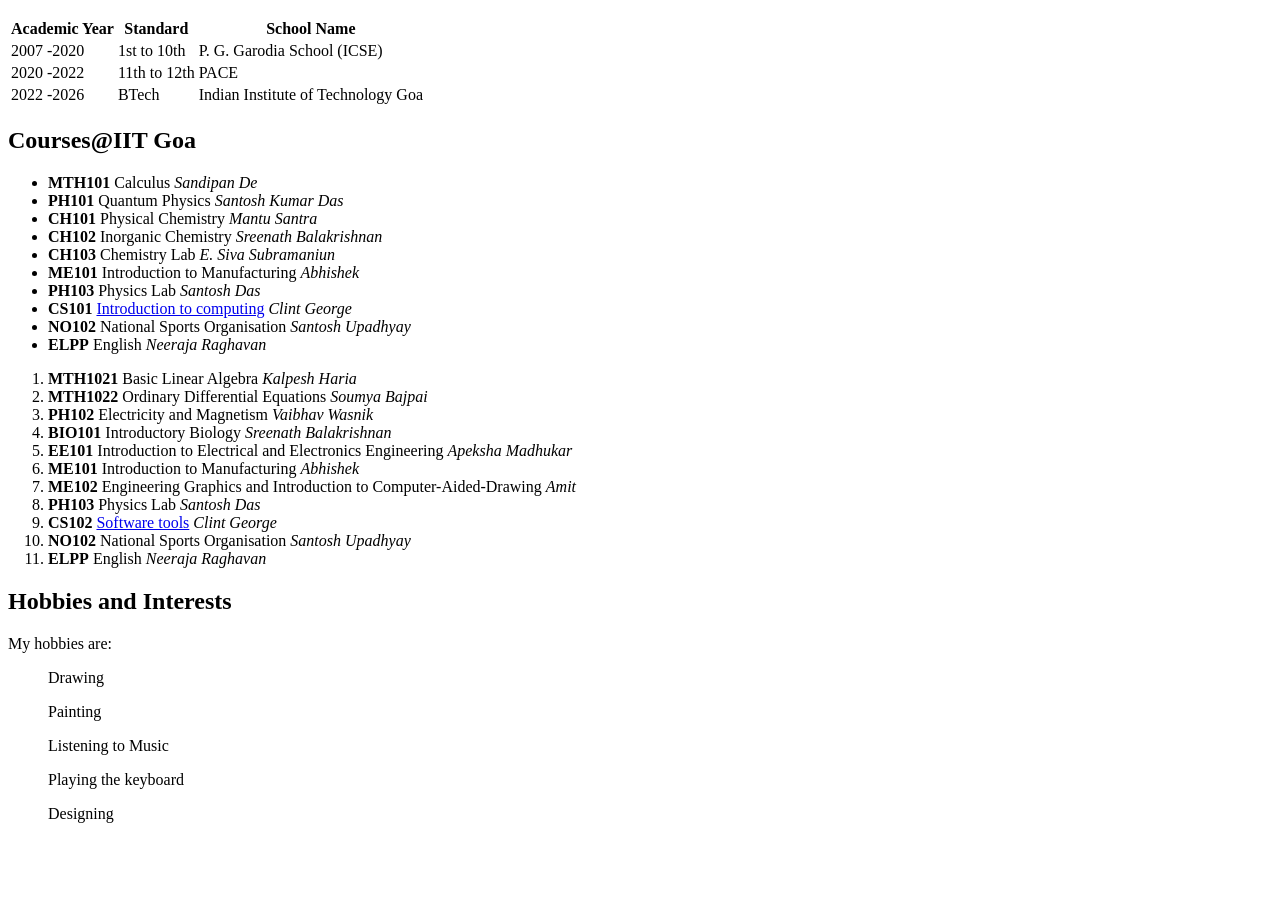
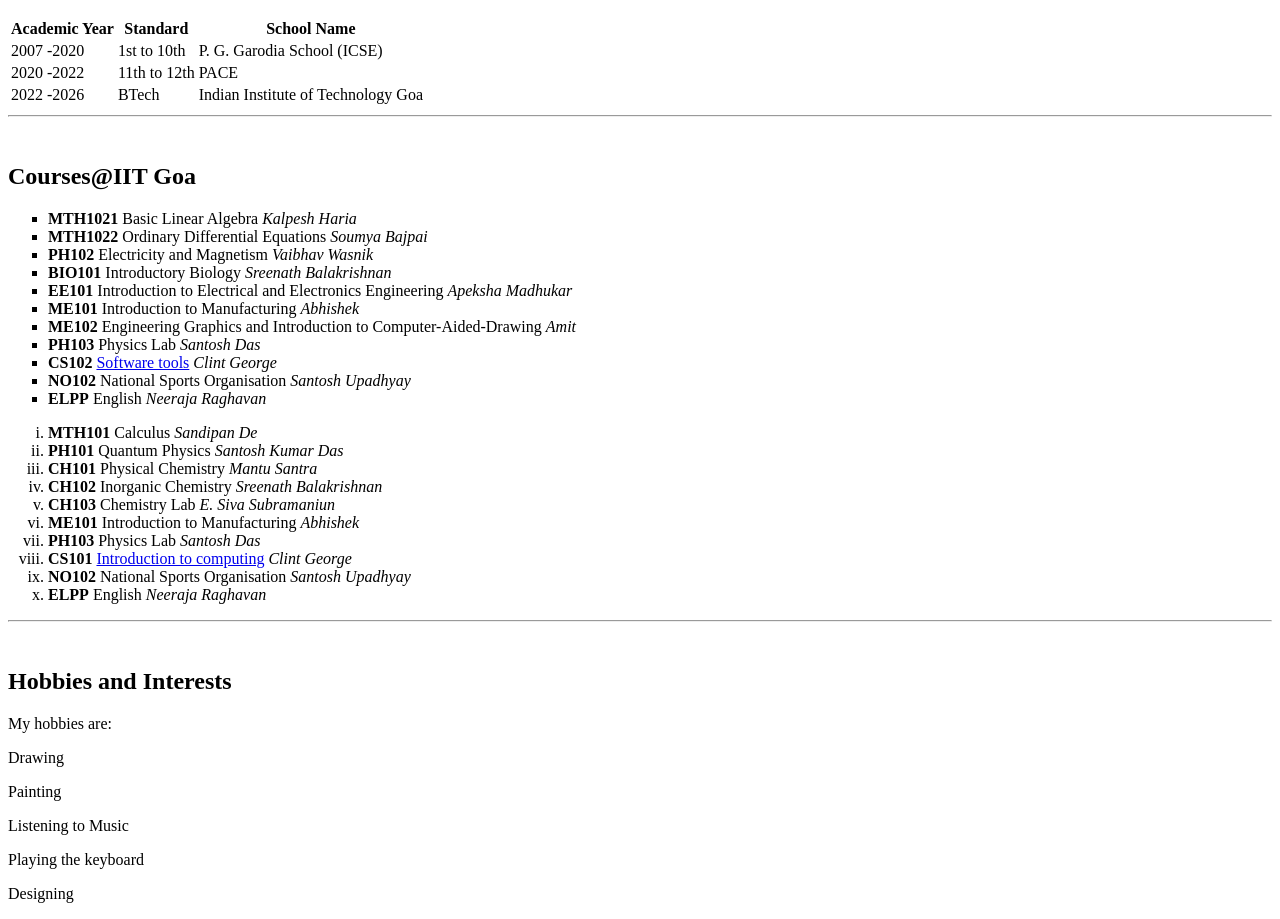
Before and after one commit to adwita04/adwita04.github.io, a plain HTML site: page index.html in a window 1280 px wide. Shown: the part 567-1486 px from the top of the page. Before the commit the page ends 1406 px from the top, so only its background shows below. Drawn offline with Linux system fonts and the light colour scheme.

Commit message:
Update index.html

```diff
--- a/index.html
+++ b/index.html
@@ -38,22 +38,11 @@
   </tbody>
 </table>
 
+<hr />
+    <br>
 <h2>Courses@IIT Goa</h2>
 
-<ul "type= square">
-  <li><strong>MTH101</strong> Calculus <em>Sandipan De</em></li>
-  <li><strong>PH101</strong> Quantum Physics <em>Santosh Kumar Das</em></li>
-  <li><strong>CH101</strong> Physical Chemistry <em>Mantu Santra</em></li>
-  <li><strong>CH102</strong> Inorganic Chemistry <em>Sreenath Balakrishnan</em></li>
-  <li><strong>CH103</strong> Chemistry Lab <em>E. Siva Subramaniun</em></li>
-  <li><strong>ME101</strong> Introduction to Manufacturing <em>Abhishek</em></li>
-  <li><strong>PH103</strong> Physics Lab <em>Santosh Das</em></li>
-  <li><strong>CS101</strong> <a href="https://clintpgeorge.github.io/cs-102/">Introduction to computing</a> <em>Clint George</em></li>
-  <li><strong>NO102</strong> National Sports Organisation <em>Santosh Upadhyay</em></li>
-  <li><strong>ELPP</strong> English <em>Neeraja Raghavan</em></li>
-</ul>
-
-<ol "type=i">
+<ul type= "square">
   <li><strong>MTH1021</strong> Basic Linear Algebra <em>Kalpesh Haria</em></li>
   <li><strong>MTH1022</strong> Ordinary Differential Equations <em>Soumya Bajpai</em></li>
   <li><strong>PH102</strong> Electricity and Magnetism <em>Vaibhav Wasnik</em></li>
@@ -65,29 +54,33 @@
   <li><strong>CS102</strong> <a href="https://clintpgeorge.github.io/cs-102/">Software tools</a> <em>Clint George</em></li>
   <li><strong>NO102</strong> National Sports Organisation <em>Santosh Upadhyay</em></li>
   <li><strong>ELPP</strong> English <em>Neeraja Raghavan</em></li>
+</ul>
+
+<ol type="i">
+   <li><strong>MTH101</strong> Calculus <em>Sandipan De</em></li>
+  <li><strong>PH101</strong> Quantum Physics <em>Santosh Kumar Das</em></li>
+  <li><strong>CH101</strong> Physical Chemistry <em>Mantu Santra</em></li>
+  <li><strong>CH102</strong> Inorganic Chemistry <em>Sreenath Balakrishnan</em></li>
+  <li><strong>CH103</strong> Chemistry Lab <em>E. Siva Subramaniun</em></li>
+  <li><strong>ME101</strong> Introduction to Manufacturing <em>Abhishek</em></li>
+  <li><strong>PH103</strong> Physics Lab <em>Santosh Das</em></li>
+  <li><strong>CS101</strong> <a href="https://clintpgeorge.github.io/cs-102/">Introduction to computing</a> <em>Clint George</em></li>
+  <li><strong>NO102</strong> National Sports Organisation <em>Santosh Upadhyay</em></li>
+  <li><strong>ELPP</strong> English <em>Neeraja Raghavan</em></li>
+
 </ol>
+
+<hr />
+<br>
 <h2>Hobbies and Interests</h2>
 
 <p>My hobbies are:</p>
-<blockquote>
+
   <p>Drawing</p>
-</blockquote>
-
-<blockquote>
   <p>Painting</p>
-</blockquote>
-
-<blockquote>
   <p>Listening to Music</p>
-</blockquote>
-
-<blockquote>
   <p>Playing the keyboard</p>
-</blockquote>
-
-<blockquote>
   <p>Designing</p>
-</blockquote>
     </div>
   </body>
 </html>
```
